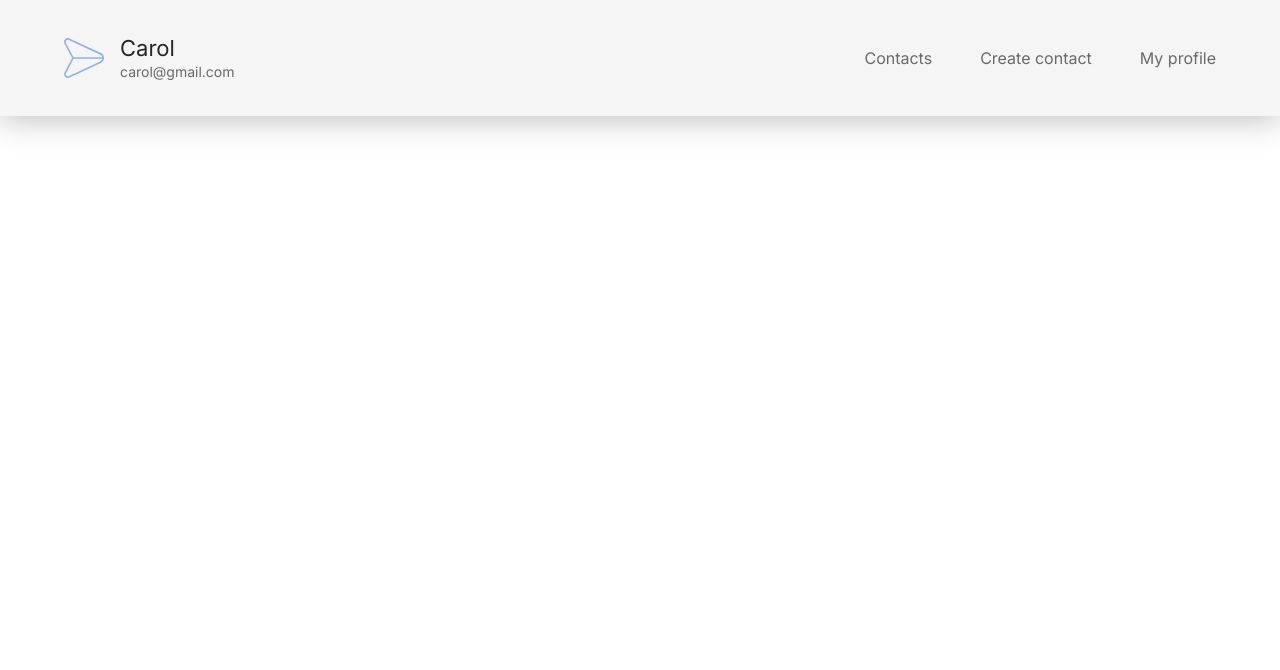
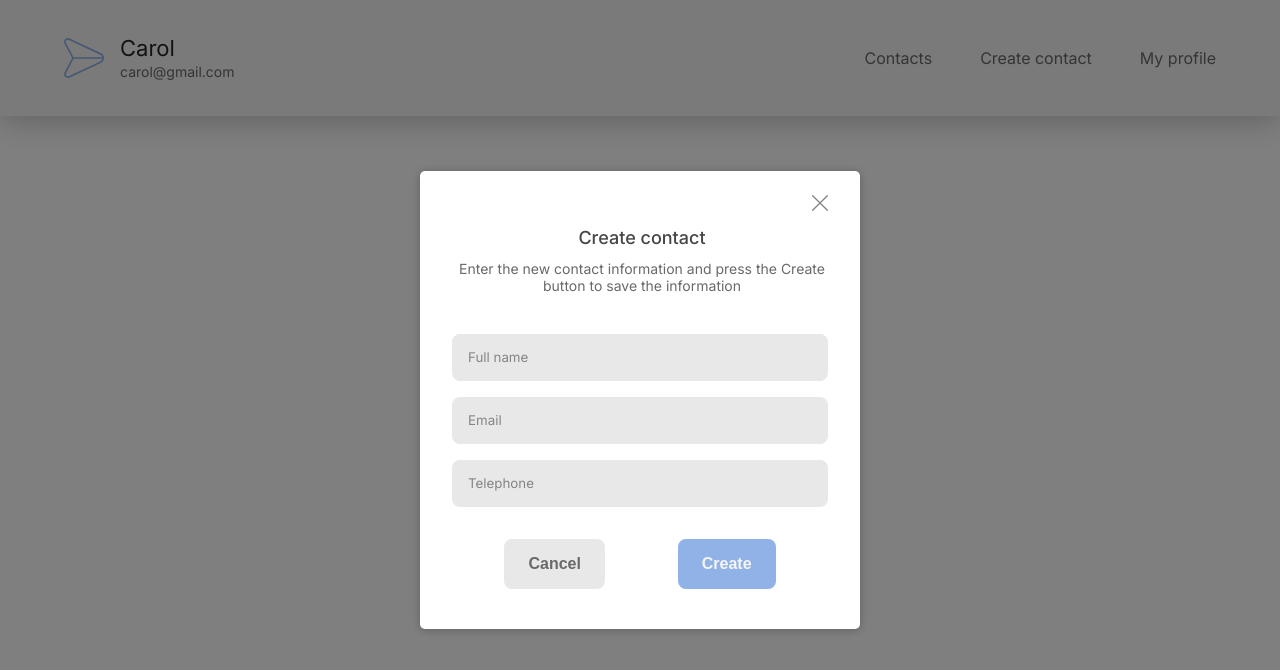
Before and after one commit to Carol-Rocha/Hello_Contacts_frontend, a React (Vite) app: page / in a window 1280 px wide. Both pictures are taken after a click on the item "Create contact". Shown: the top 670 px of the page. Built offline with nearby package versions, Linux system fonts and the light colour scheme.

Commit message:
feat: create modal to create a new contact

```diff
--- a/package.json
+++ b/package.json
@@ -14,6 +14,7 @@
     "install": "^0.13.0",
     "react": "^18.2.0",
     "react-dom": "^18.2.0",
+    "react-hook-form": "^7.46.2",
     "react-router-dom": "^6.16.0",
     "styled-components": "^6.0.8"
   },
--- a/src/components/Header/DesktopMenu/index.tsx
+++ b/src/components/Header/DesktopMenu/index.tsx
@@ -2,11 +2,19 @@ import { useState } from 'react'
 import { StyledDesktopNavMenu } from './style'
 import { Link } from 'react-router-dom'
 import { ProfileModal } from './profileModal'
+import { Modal } from '../../Modal'
+import { ModalContainer } from '../../Modal/ModalContainer'
 
 export const DesktopMenu = () => {
-  const [isOpenModal, setIsOpenModal] = useState<boolean>(false)
+  const [isOpenProfileModal, setIsOpenProfileModal] = useState<boolean>(false)
 
-  const toggleModal = () => setIsOpenModal(!isOpenModal)
+  const toggleProfileModal = () => setIsOpenProfileModal(!isOpenProfileModal)
+
+  const [isOpenCreateContactModal, setIsOpenCreateContactModal] =
+    useState<boolean>(false)
+
+  const toggleCreateContactModal = () =>
+    setIsOpenCreateContactModal(!isOpenCreateContactModal)
 
   return (
     <StyledDesktopNavMenu>
@@ -14,10 +22,22 @@ export const DesktopMenu = () => {
         <li>
           <Link to={'/'}>Contacts</Link>
         </li>
-        <li>Create contact</li>
-        <li onClick={toggleModal}>My profile</li>
-        {isOpenModal ? <ProfileModal toggleModal={toggleModal} /> : null}
+        <li onClick={toggleCreateContactModal}>Create contact</li>
+        <li onClick={toggleProfileModal}>My profile</li>
+        {isOpenProfileModal ? (
+          <ProfileModal toggleProfileModal={toggleProfileModal} />
+        ) : null}
       </ul>
+      {isOpenCreateContactModal ? (
+        <Modal>
+          <ModalContainer
+            title='Create contact'
+            paragraph='Enter the new contact information and press the Create button to save the information'
+            submitButton='Create'
+            toggleCreateContactModal={toggleCreateContactModal}
+          />
+        </Modal>
+      ) : null}
     </StyledDesktopNavMenu>
   )
 }
--- a/src/components/Header/DesktopMenu/profileModal/index.tsx
+++ b/src/components/Header/DesktopMenu/profileModal/index.tsx
@@ -3,16 +3,16 @@ import exit from '../../../../assets/icons/exit.svg'
 import cross from '../../../../assets/icons/cross.svg'
 import { StyledProfileModal } from './style'
 
-interface IProfileModal {
-  toggleModal: () => void
+interface IMyProfileModal {
+  toggleProfileModal: () => void
 }
 
-export const ProfileModal = ({ toggleModal }: IProfileModal) => {
+export const ProfileModal = ({ toggleProfileModal }: IMyProfileModal) => {
   return (
     <StyledProfileModal>
       <div className='position-relative'>
         <img
-          onClick={toggleModal}
+          onClick={toggleProfileModal}
           id='icon-close'
           src={cross}
           alt='icon to close modal'
--- /dev/null
+++ b/src/components/Modal/ModalContainer/index.tsx
@@ -0,0 +1,65 @@
+import { SubmitHandler, useForm } from 'react-hook-form'
+import cross from '../../../assets/icons/cross.svg'
+
+type TFormValues = {
+  fullName: string
+  email: string
+  telephone: string
+}
+
+interface IModalContainer {
+  title: string
+  paragraph: string
+  submitButton: string
+  toggleCreateContactModal?: () => void
+  toggleUpdateContactModal?: () => void
+}
+
+export const ModalContainer = ({
+  title,
+  paragraph,
+  submitButton,
+  toggleCreateContactModal
+}: IModalContainer) => {
+  const { register, handleSubmit } = useForm<TFormValues>()
+
+  const onSubmit: SubmitHandler<TFormValues> = async (formData) => {
+    console.log(formData)
+  }
+
+  return (
+    <div className='main-modal'>
+      <div className='container-position-relative'>
+        <img
+          onClick={toggleCreateContactModal}
+          id='icon-close'
+          src={cross}
+          alt='icon to close modal'
+        />{' '}
+        <div className='info-modal'>
+          <h4 id='modal-title'>{title}</h4>
+          <p id='modal-parag'>{paragraph}</p>
+        </div>
+        <form onSubmit={handleSubmit(onSubmit)}>
+          <input
+            type='text'
+            placeholder='Full name'
+            {...register('fullName')}
+          />
+          <input type='email' placeholder='Email' {...register('email')} />
+          <input
+            type='tel'
+            placeholder='Telephone'
+            {...register('telephone')}
+          />
+          <div className='button-box'>
+            <button>Cancel</button>
+            <button type='submit' id='button-submit'>
+              {submitButton}
+            </button>
+          </div>
+        </form>
+      </div>
+    </div>
+  )
+}
--- /dev/null
+++ b/src/components/Modal/index.tsx
@@ -0,0 +1,10 @@
+import { ReactNode } from 'react'
+import { StyledModalBackground } from './style'
+
+interface IModalProps {
+  children: ReactNode
+}
+
+export const Modal = ({ children }: IModalProps) => {
+  return <StyledModalBackground>{children}</StyledModalBackground>
+}
--- /dev/null
+++ b/src/components/Modal/style.ts
@@ -0,0 +1,143 @@
+import styled from 'styled-components'
+
+export const StyledModalBackground = styled.div`
+  background-color: rgba(0, 0, 0, 0.5);
+  position: fixed;
+  top: 0;
+  left: 0;
+  display: flex;
+  justify-content: center;
+  align-items: center;
+
+  width: 100vw;
+  height: 100vh;
+
+  > .main-modal {
+    /* padding: 1rem 1.5rem; */
+    padding: 1.5rem 2rem;
+    border-radius: var(--border-radius-5);
+    box-shadow: 0px 1px 10px rgba(0, 0, 0, 0.25);
+    background-color: var(--color-white);
+    width: 80%;
+    max-width: 440px;
+
+    .container-position-relative {
+      display: flex;
+      flex-direction: column;
+
+      position: relative;
+
+      #icon-close {
+        position: absolute;
+        right: 0;
+
+        height: 16px;
+        width: 16px;
+
+        cursor: pointer;
+      }
+
+      .info-modal,
+      form {
+        display: flex;
+        flex-direction: column;
+      }
+
+      .info-modal {
+        align-items: center;
+        margin: 0 auto;
+        text-align: center;
+        width: 380px;
+
+        padding: 2rem 0 2.5rem 0;
+
+        gap: 0.8rem;
+
+        h4 {
+          color: var(--grey-5);
+          font-weight: var(--font-weight-500);
+          font-size: var(--font-size-16);
+        }
+
+        p {
+          color: var(--grey-3);
+          font-size: var(--font-size-12);
+        }
+      }
+
+      form {
+        gap: 1rem;
+
+        input {
+          padding: 1rem;
+          background-color: var(--grey-1);
+          border: none;
+          border-radius: var(--border-radius-8);
+          color: var(--grey-5);
+        }
+
+        input:focus {
+          outline: 2px solid var(--color-primary-1);
+        }
+
+        input::placeholder {
+          font-family: 'Inter', sans-serif;
+          color: var(--grey-2);
+        }
+
+        .button-box {
+          display: flex;
+          flex-direction: row;
+          justify-content: space-around;
+          padding: 1rem;
+
+          button {
+            padding: 1rem 1.5rem;
+            border: none;
+            border-radius: var(--border-radius-8);
+
+            background-color: var(--grey-1);
+            color: var(--grey-3);
+            font-size: var(--font-size-16);
+            font-weight: bold;
+          }
+
+          #button-submit {
+            background-color: var(--color-primary-1);
+            color: var(--grey-0);
+            font-weight: bold;
+          }
+
+          button:active,
+          #button-submit:active {
+            background-color: var(--grey-3);
+            color: var(--grey-0);
+            font-weight: bold;
+          }
+        }
+      }
+    }
+  }
+
+  /* Breakpoint para tablets maiores */
+  @media (min-width: 600px) {
+    /* regras de estilo aqui */
+  }
+
+  /* Breakpoint para desktops pequenos */
+  @media (min-width: 800px) {
+    #modal-title {
+      color: var(--grey-5);
+      font-size: var(--font-size-18);
+    }
+
+    #modal-parag {
+      color: var(--grey-3);
+      font-size: var(--font-size-14);
+    }
+  }
+  /* Breakpoint para desktops grandes */
+  @media (min-width: 1000px) {
+    /* regras de estilo aqui */
+  }
+`
```
Also changed, not shown: src/components/Modal/ModalContainer/style.ts (added), 1 other file (tests, documents, lock files or other folders).
